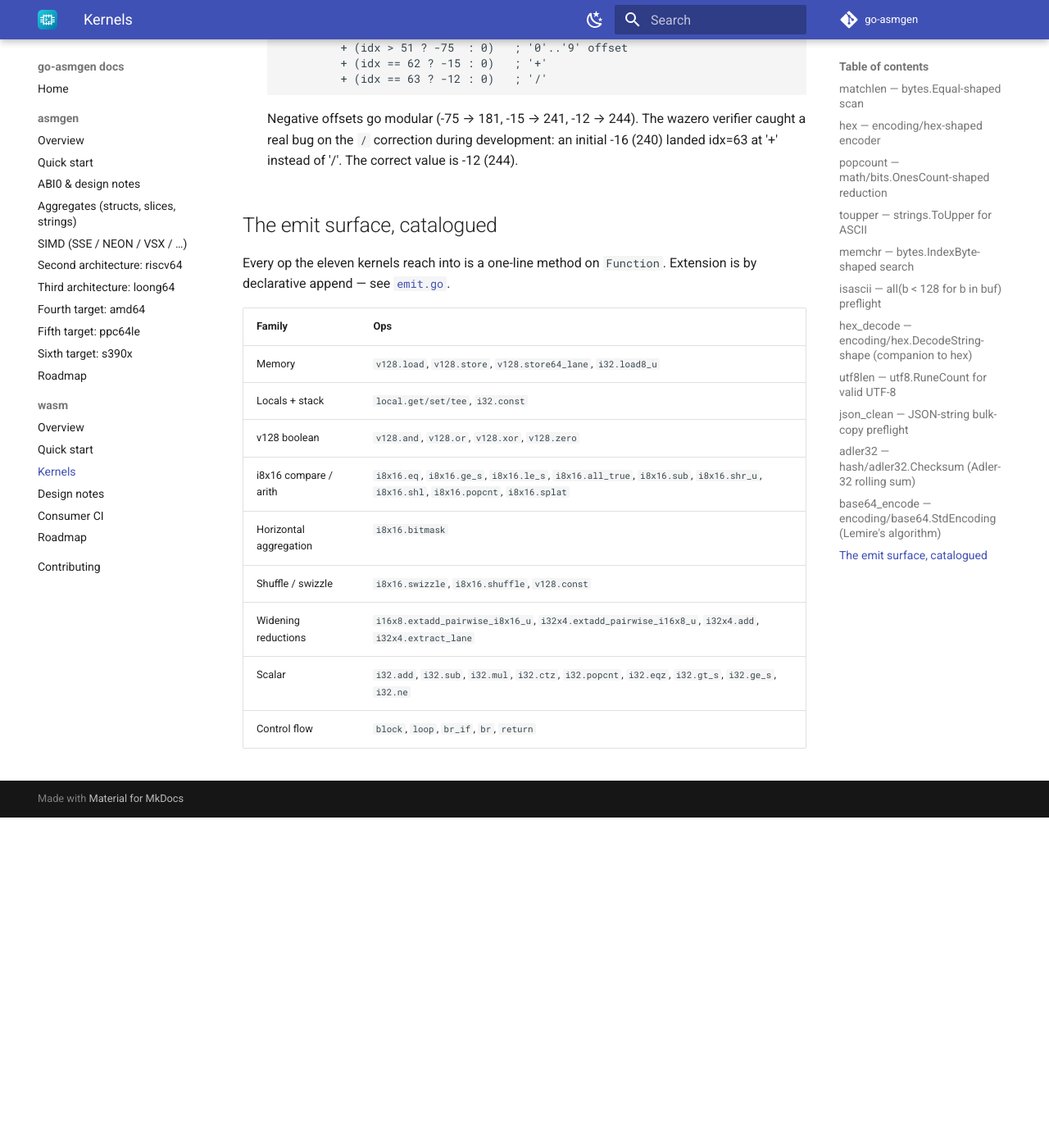
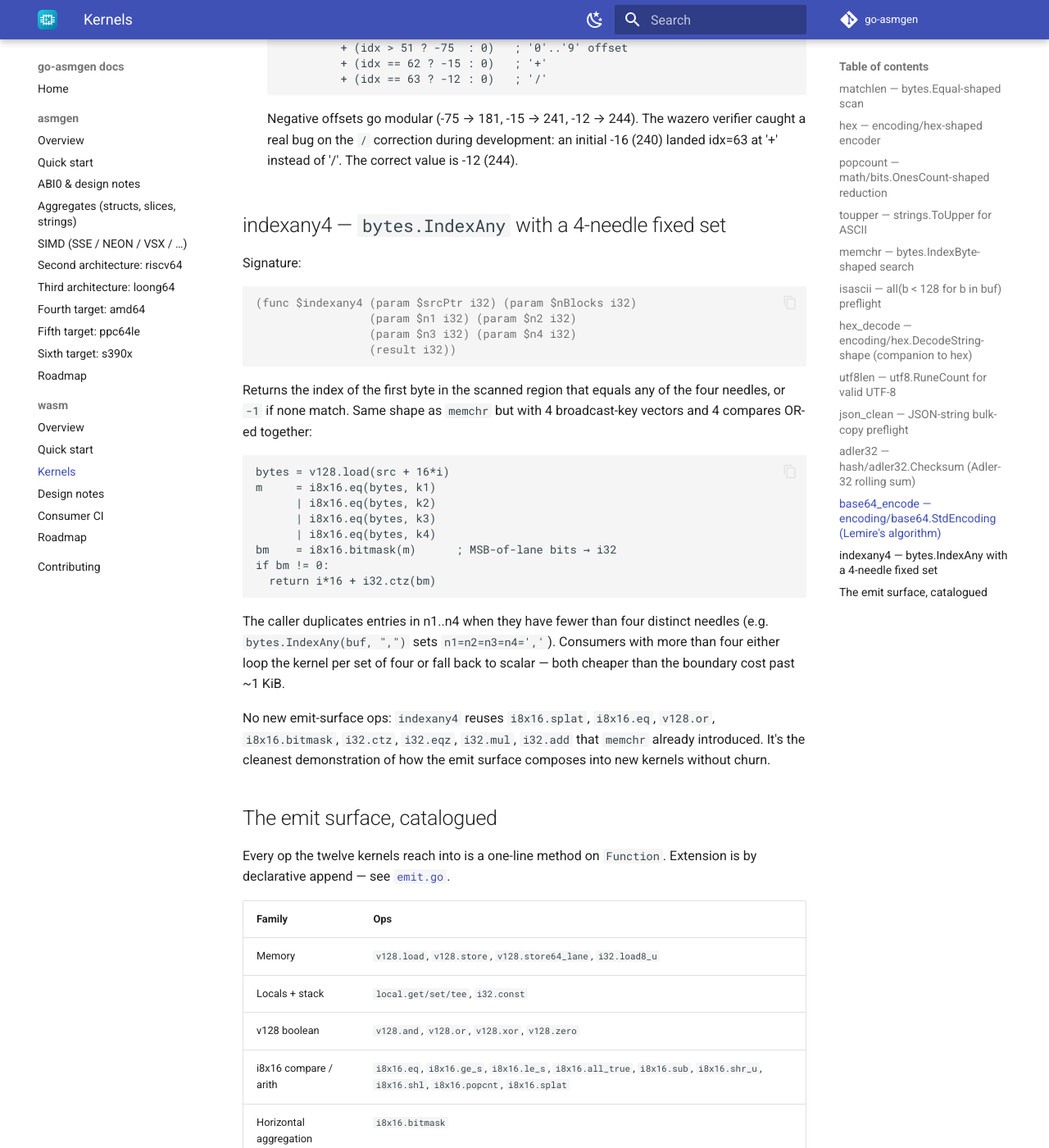
Before and after one commit to go-asmgen/docs, an MkDocs documentation site: the page built from docs/wasm/kernels.md, in a window 1280 px wide and 1400 px high, scrolled down 5897 px. Shown: the whole window at 82% size. Built offline with MkDocs 1.6.1 and Material for MkDocs 9.7.7, drawn with Linux system fonts in a browser that asks for light colours; the version menu is left out; before the commit the page ends 6894 px from its top, so only the background shows below that; some of the changed text lies outside the part shown.

Commit message:
docs/wasm: add indexany4 (12th kernel)
Mirrors go-asmgen/asmgen a123d05: bytes.IndexAny-shape kernel with
a fixed 4-needle set. Caller duplicates entries when they have fewer
than four distinct needles, and either loops the kernel per set of
four or falls back to scalar when they have more.

  index.md   — kernel table bumped from 11 to 12 rows.
  kernels.md — new indexany4 section (signature + algorithm) inserted
               before the emit-surface catalogue; the section notes
               the kernel uses NO new emit-surface ops — it composes
               entirely from what memchr already introduced, so it's
               the cleanest example of how the emit surface scales.
  roadmap.md — 'Grow the kernel catalogue' list: bytes.IndexAny
               marked ~~done~~ pointing at the Kernels page. Intro
               paragraph bumped 11 → 12 kernels.

mkdocs build --strict clean.

Co-Authored-By: Claude Opus 4.8 <noreply@anthropic.com>

````diff
--- a/docs/wasm/index.md
+++ b/docs/wasm/index.md
@@ -44,7 +44,7 @@ A single package, `github.com/go-asmgen/asmgen/wasm`, that exposes:
   swizzle, widening reductions (extadd_pairwise), and enough scalar plumbing
   for the surrounding control flow.
 
-Eleven kernels, each with 100% statement coverage, a golden-file test,
+Twelve kernels, each with 100% statement coverage, a golden-file test,
 and a wazero end-to-end cross-check against a Go reference:
 
 | Kernel | Reference | Wasm-SIMD ops it showcases |
@@ -60,6 +60,7 @@ and a wazero end-to-end cross-check against a Go reference:
 | `json_clean` | JSON-string bulk-copy preflight | 2× `i8x16.eq` + `v128.and`/zero-eq (avoids signed-le_s trap) |
 | `adler32` | `hash/adler32` | `i16x8.extmul_low/high_i8x16_u` for the weighted-byte sum |
 | `base64_encode` | `encoding/base64.StdEncoding` | Lemire's PMULHUW emulated via `i32x4.extmul + shr_u + i16x8.narrow` |
+| `indexany4` | `bytes.IndexAny` (fixed 4-needle set) | 4× `i8x16.eq` + `v128.or` + `i8x16.bitmask` + `i32.ctz` |
 
 ## What the module does not do
 
--- a/docs/wasm/kernels.md
+++ b/docs/wasm/kernels.md
@@ -1,6 +1,6 @@
 # wasm — Kernels
 
-The eleven kernels that ship in the current main. Every one is a `go run`
+The twelve kernels that ship in the current main. Every one is a `go run`
 command that prints WAT to stdout; every one has a golden-file test that
 pins the exact output byte-for-byte; every one has a wazero cross-check
 against a Go reference.
@@ -296,9 +296,46 @@ Per 12-byte block:
     during development: an initial -16 (240) landed idx=63 at '+'
     instead of '/'. The correct value is -12 (244).
 
+## indexany4 — `bytes.IndexAny` with a 4-needle fixed set
+
+Signature:
+
+```lisp
+(func $indexany4 (param $srcPtr i32) (param $nBlocks i32)
+                 (param $n1 i32) (param $n2 i32)
+                 (param $n3 i32) (param $n4 i32)
+                 (result i32))
+```
+
+Returns the index of the first byte in the scanned region that equals
+any of the four needles, or `-1` if none match. Same shape as `memchr`
+but with 4 broadcast-key vectors and 4 compares OR-ed together:
+
+```text
+bytes = v128.load(src + 16*i)
+m     = i8x16.eq(bytes, k1)
+      | i8x16.eq(bytes, k2)
+      | i8x16.eq(bytes, k3)
+      | i8x16.eq(bytes, k4)
+bm    = i8x16.bitmask(m)      ; MSB-of-lane bits → i32
+if bm != 0:
+  return i*16 + i32.ctz(bm)
+```
+
+The caller duplicates entries in n1..n4 when they have fewer than four
+distinct needles (e.g. `bytes.IndexAny(buf, ",")` sets
+`n1=n2=n3=n4=','`). Consumers with more than four either loop the
+kernel per set of four or fall back to scalar — both cheaper than the
+boundary cost past ~1 KiB.
+
+No new emit-surface ops: `indexany4` reuses `i8x16.splat`, `i8x16.eq`,
+`v128.or`, `i8x16.bitmask`, `i32.ctz`, `i32.eqz`, `i32.mul`, `i32.add`
+that `memchr` already introduced. It's the cleanest demonstration of
+how the emit surface composes into new kernels without churn.
+
 ## The emit surface, catalogued
 
-Every op the eleven kernels reach into is a one-line method on `Function`.
+Every op the twelve kernels reach into is a one-line method on `Function`.
 Extension is by declarative append — see
 [`emit.go`](https://github.com/go-asmgen/asmgen/blob/main/wasm/emit.go).
 
````
Also changed, not shown: docs/wasm/roadmap.md (+7 -7 lines).
